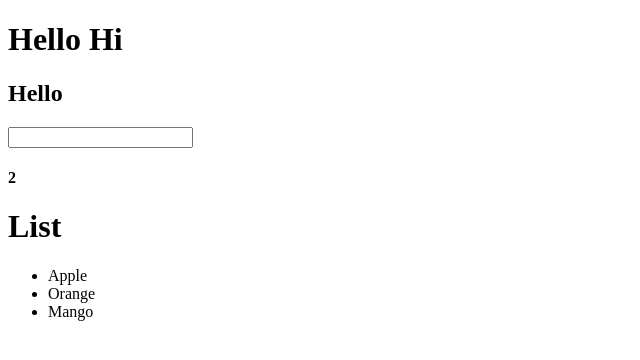
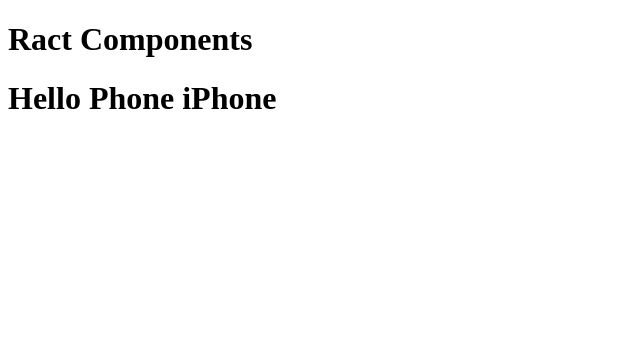
Before and after one commit to sanlinhtik3/react-rec-v2, a React (Vite) app: page / in a window 1280 px wide. Shown: the top 360 px of the page, without its empty margins (0-640 px from the left). Built offline with nearby package versions, Linux system fonts and the light colour scheme.

Commit message:
REACT-BASIC-React-components

```diff
--- a/src/App.jsx
+++ b/src/App.jsx
@@ -1,25 +1,33 @@
-function App() {
+import React from "react";
 
-  const fruit = "Apple"
+// Class Component
+// class Go extends React.Component {
+//   render() {
+//     return <h1>Class Component</h1>
+//   }
+// }
 
+
+// Function Component
+// function App() {
+//   return (
+//     <div>
+//       <h1>Ract Components</h1>
+//     </div>
+//   );
+// }
+
+const Phone = (props) => {
+  return <h1>Hello Phone {props.brand} </h1>;
+}
+
+const App = () => {
   return (
     <div>
-      <h1>Hello Hi</h1>
-      <h2>Hello</h2>
-      <img src="" alt="" />
-      <input type="text" />
-
-      <h4>{1 + 1}</h4>
-
-      <h1>List</h1>
-      <ul>
-        <li>{fruit}</li>
-        <li>Orange</li>
-        <li>Mango</li>
-      </ul>
+      <h1>Ract Components</h1>
+      <Phone brand="iPhone" />
     </div>
   );
-
-}
+};
 
 export default App
```
